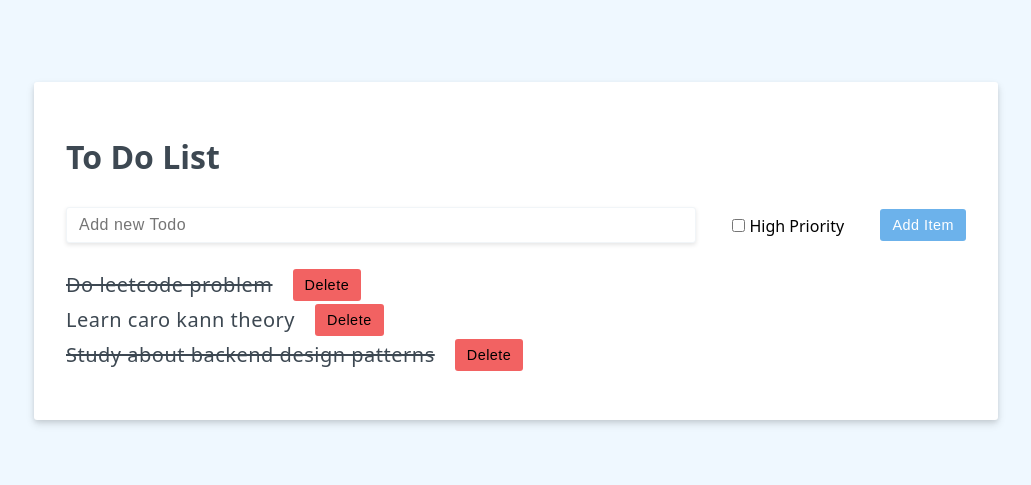
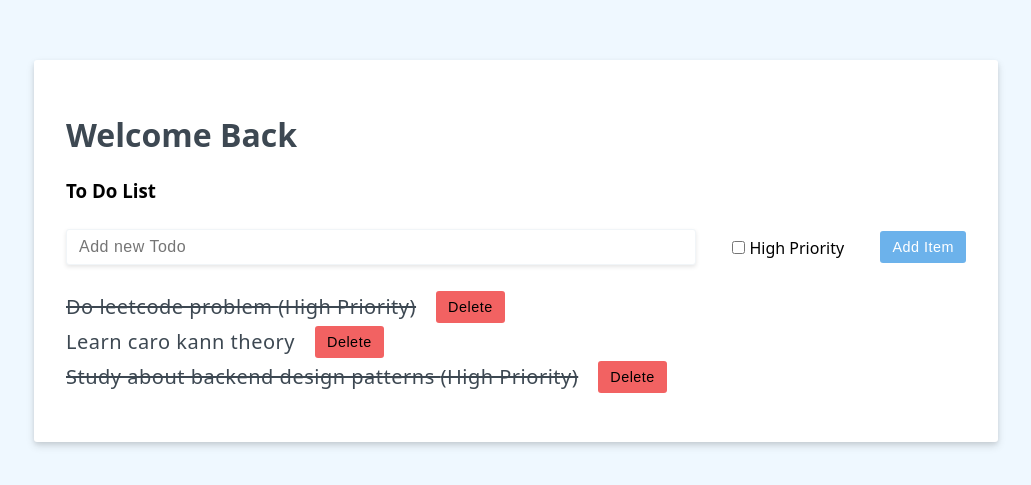
Before and after one commit to Theprathamshah/learning-vue-ddev, a Vue app: page / in a window 1280 px wide. Shown: the part 149-634 px from the top of the page, without its empty margins (124-1155 px from the left). Built offline with nearby package versions, Linux system fonts and the light colour scheme.

Commit message:
Fiexed bugs in TodoList component

```diff
--- a/src/App.vue
+++ b/src/App.vue
@@ -6,7 +6,7 @@ import ToDoList from "./components/ToDoList.vue"
 
 <template>
 
-  <ToDoList/>
+  <ToDoList greetings='Welcome Back'/>
 </template>
 
 <style scoped>
--- a/src/components/ToDoList.vue
+++ b/src/components/ToDoList.vue
@@ -1,16 +1,16 @@
-<script setup>
+<script setup lang="ts">
 import { ref } from 'vue';
 
-const header = ref('To Do List')
-const newTodo = ref("")
-const priority = ref(false)
+const header = ref('To Do List');
+const newTodo = ref("");
+const priority = ref(false);
 const items = ref([
     { id: 1, text: "Do leetcode problem", isCompleted: true, isHighPriority: true },
     { id: 2, text: "Learn caro kann theory", isCompleted: false, isHighPriority: false },
     { id: 3, text: "Study about backend design patterns", isCompleted: true, isHighPriority: true }
 ]);
 
-
+const props = defineProps(['greetings']);
 function toggleCompleted(todo) {
     todo.isCompleted = !todo.isCompleted;
 }
@@ -19,31 +19,41 @@ function deleteTodo(todo) {
     items.value = items.value.filter((item) => item.id !== todo.id);
 }
 
+function addTodo() {
+    if (newTodo.value.trim() === "") return;
+
+    const newId = items.value.length ? items.value[items.value.length - 1].id + 1 : 1;
+    items.value.push({
+        id: newId,
+        text: newTodo.value,
+        isCompleted: false,
+        isHighPriority: priority.value
+    });
+
+    newTodo.value = "";
+    priority.value = false;
+}
 </script>
 
 <template>
-    <h1>{{ header }}</h1>
-    <div class="add-item-form">
-
-        <input v-model="newTodo"
-            v-on:keyup.enter="items.push({ text: newTodo, isCompleted: false, isHighPriority: false, id: items.length + 1 })"
-            placeholder="Add new Todo" type="text">
+    <h1>{{ greetings }}</h1>
+    <h3>{{ header }}</h3>
+    <form class="add-item-form" @submit.prevent="addTodo">
+        <input v-model="newTodo" placeholder="Add new Todo" type="text">
         <label>
-            <input type="checkbox" name="" v-model="priority" id="">
-            High Priority
+            <input type="checkbox" v-model="priority"> High Priority
         </label>
-        <button class="btn btn-primary"
-            v-on:click="items.push({ text: newTodo, isCompleted: false, isHighPriority: false, id: items.length + 1 })">Add
-            Item</button>
-    </div>
+        <button class="btn btn-primary">Add Item</button>
+    </form>
     <ul>
-        <li v-for="item in items"  >
-            <span :class="{ completed: item.isCompleted }" @click="toggleCompleted(item)">{{ item.text }} </span>
-            <button  @click="deleteTodo(item)" class="btn btn-danger">Delete</button>
+        <li v-for="item in items" :key="item.id">
+            <span :class="{ completed: item.isCompleted }" @click="toggleCompleted(item)">
+                {{ item.text }}
+                <span v-if="item.isHighPriority"> (High Priority) </span>
+            </span>
+            <button @click="deleteTodo(item)" class="btn btn-danger">Delete</button>
         </li>
     </ul>
-
-
 </template>
 
 <style>
```
